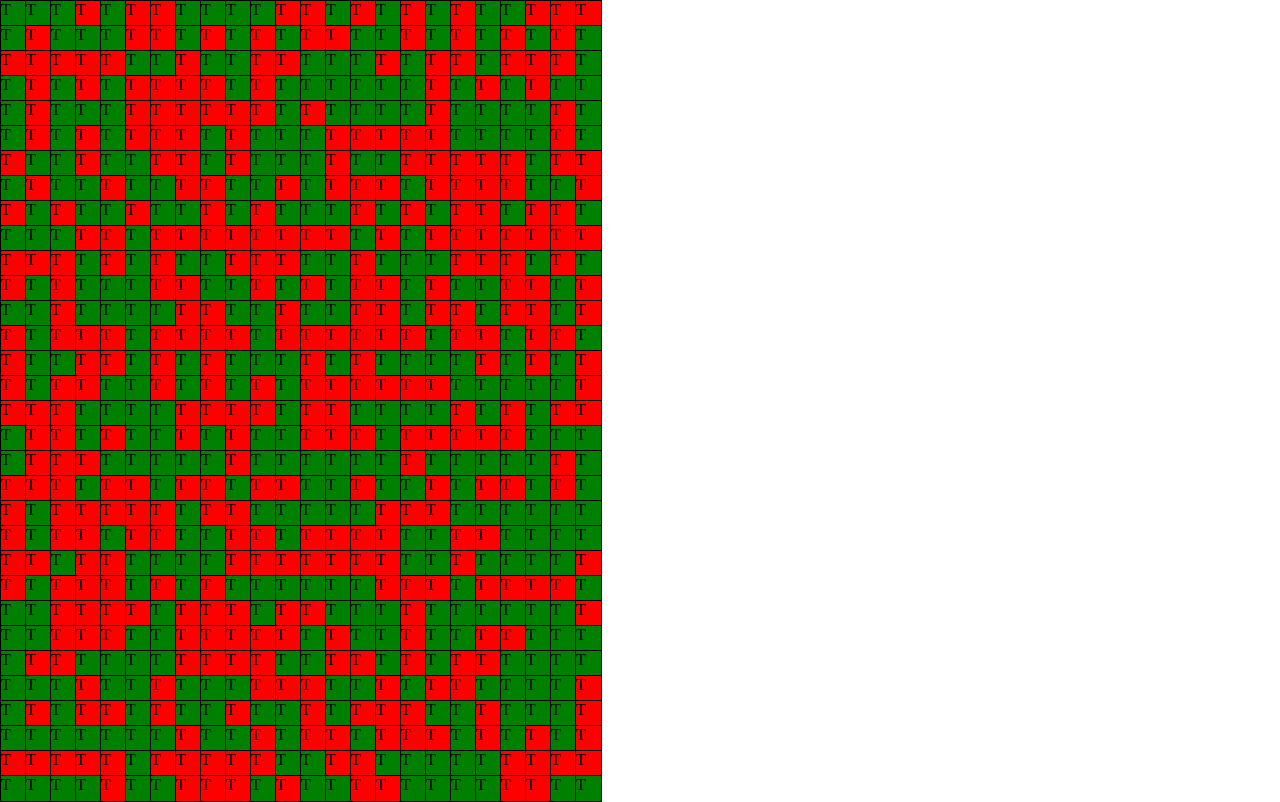
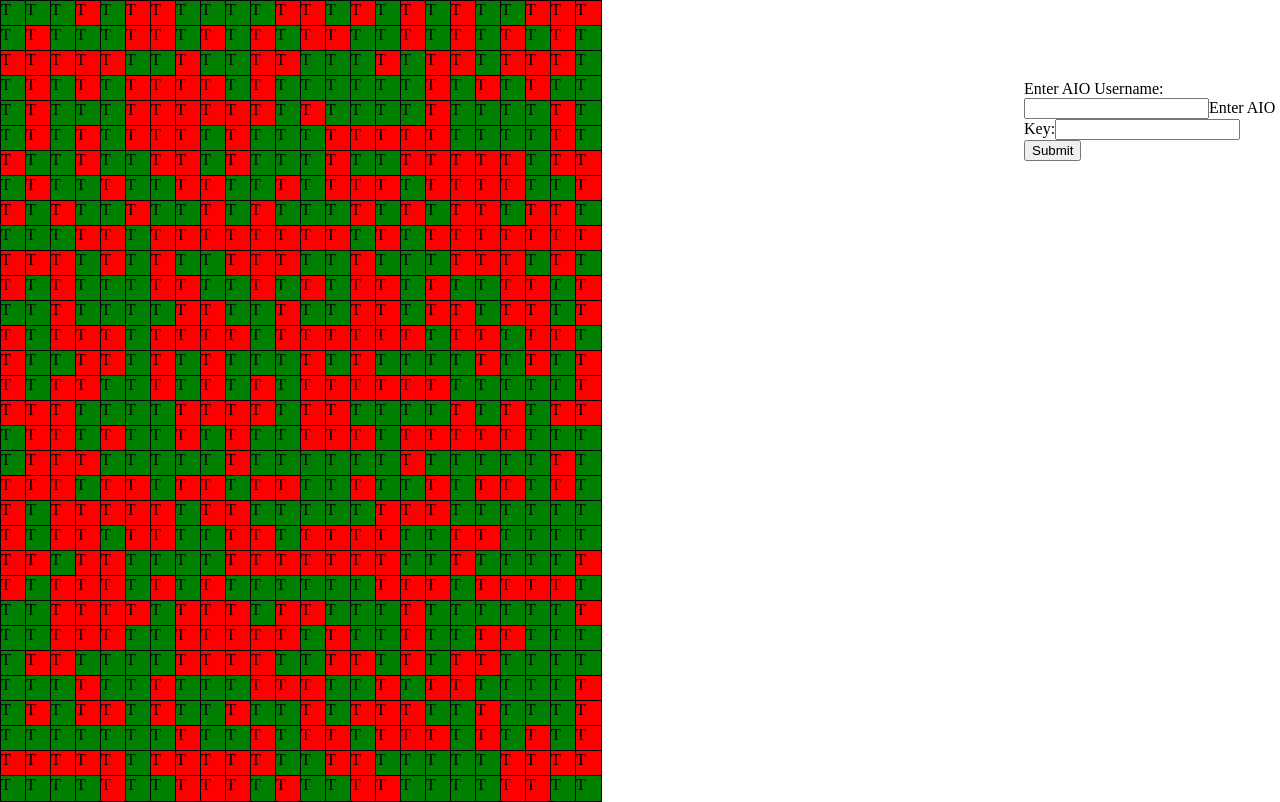
Before and after one commit to ActuallyHappening/IOT, a React (Vite) app in the folder react/: page / in a window 1280 px wide. Built offline with nearby package versions, Linux system fonts and the light colour scheme; no server answers.

Commit message:
Form seems to work?

```diff
--- a/react/src/CredentialProvider.tsx
+++ b/react/src/CredentialProvider.tsx
@@ -7,24 +7,27 @@ if (!_env_vars.VITE_ADAFRUIT_IO_USERNAME) {
   // throw new Error('AIO_USERNAME is not set')
   console.log("AIO_USERNAME is not set, requiring dynamic key")
 }
-const _username: boolean | string = _env_vars.VITE_ADAFRUIT_IO_USERNAME ?? undefined
+const _username: undefined | string = _env_vars.VITE_ADAFRUIT_IO_USERNAME ?? undefined
 if (!_env_vars.VITE_ADAFRUIT_IO_KEY) {
   // throw new Error('AIO_KEY is not set')
   console.log("AIO_KEY is not set, requiring dynamic key")
 }
-const _key = _env_vars.VITE_ADAFRUIT_IO_KEY ?? undefined
+const _key: string | undefined = _env_vars.VITE_ADAFRUIT_IO_KEY ?? undefined
 
 export const Credentials = createContext<T_aio>(fake_AIO)
 
 const Wrapper = () => {
   const [credentials, setCredentials] = useState<T_aio>(fake_AIO)
 
-  const [username, setUsername] = useState<string>(_username ?? "Not set")
-  const [key, setKey] = useState<string>(_key ?? "Not set")
+  const [username, setUsername] = useState<string|undefined>(_username)
+  const [key, setKey] = useState<string|undefined>(_key)
 
   let _show_dynamic_form = true
   if (username && key) {
+    console.log("Username and key are set, hiding dynamic form",username, key)
     _show_dynamic_form = false
+  } else {
+    console.log("Username and key are NOT set, SHOWING dynamic form",username, key)
   }
 
   return (
```
